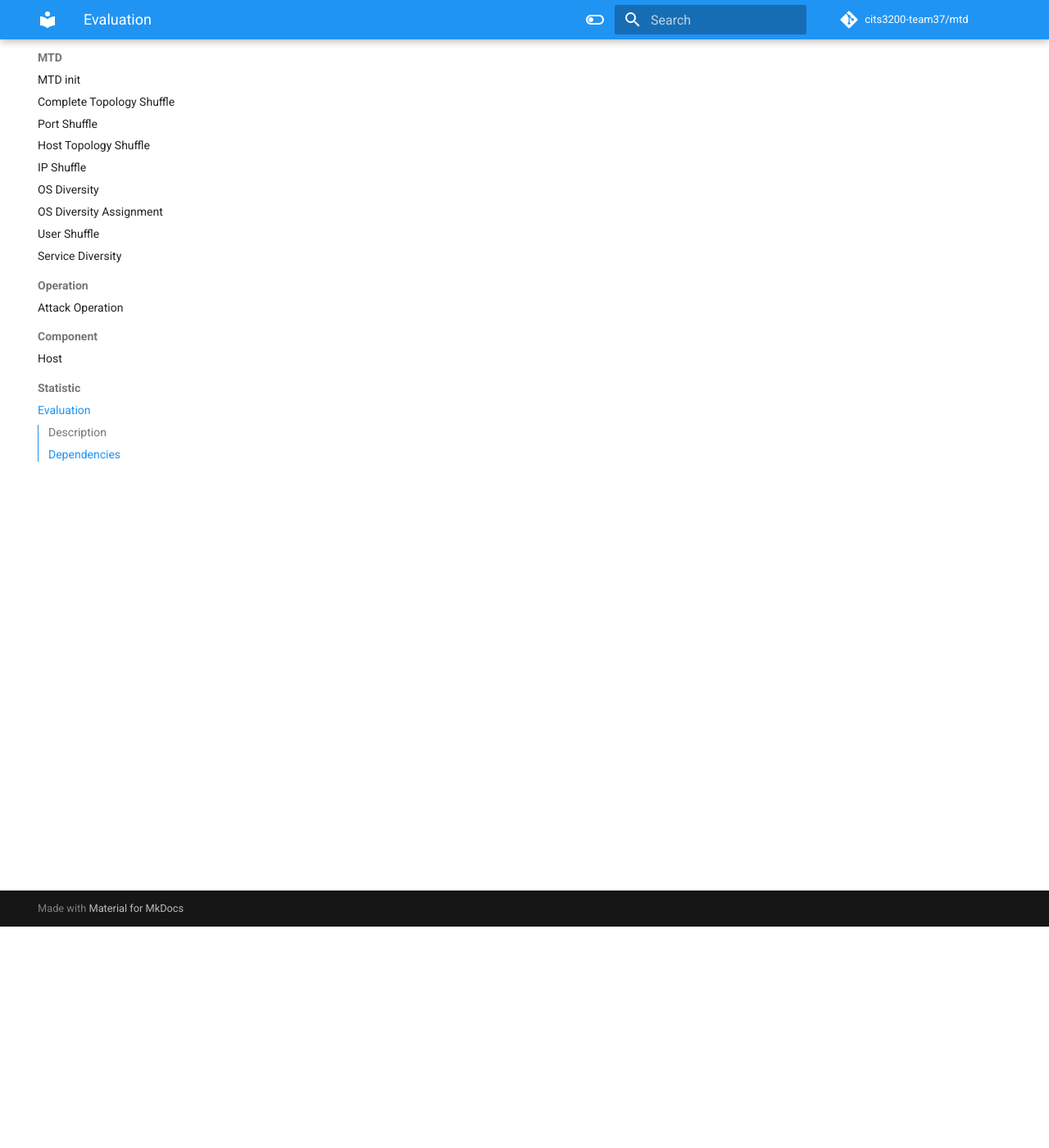
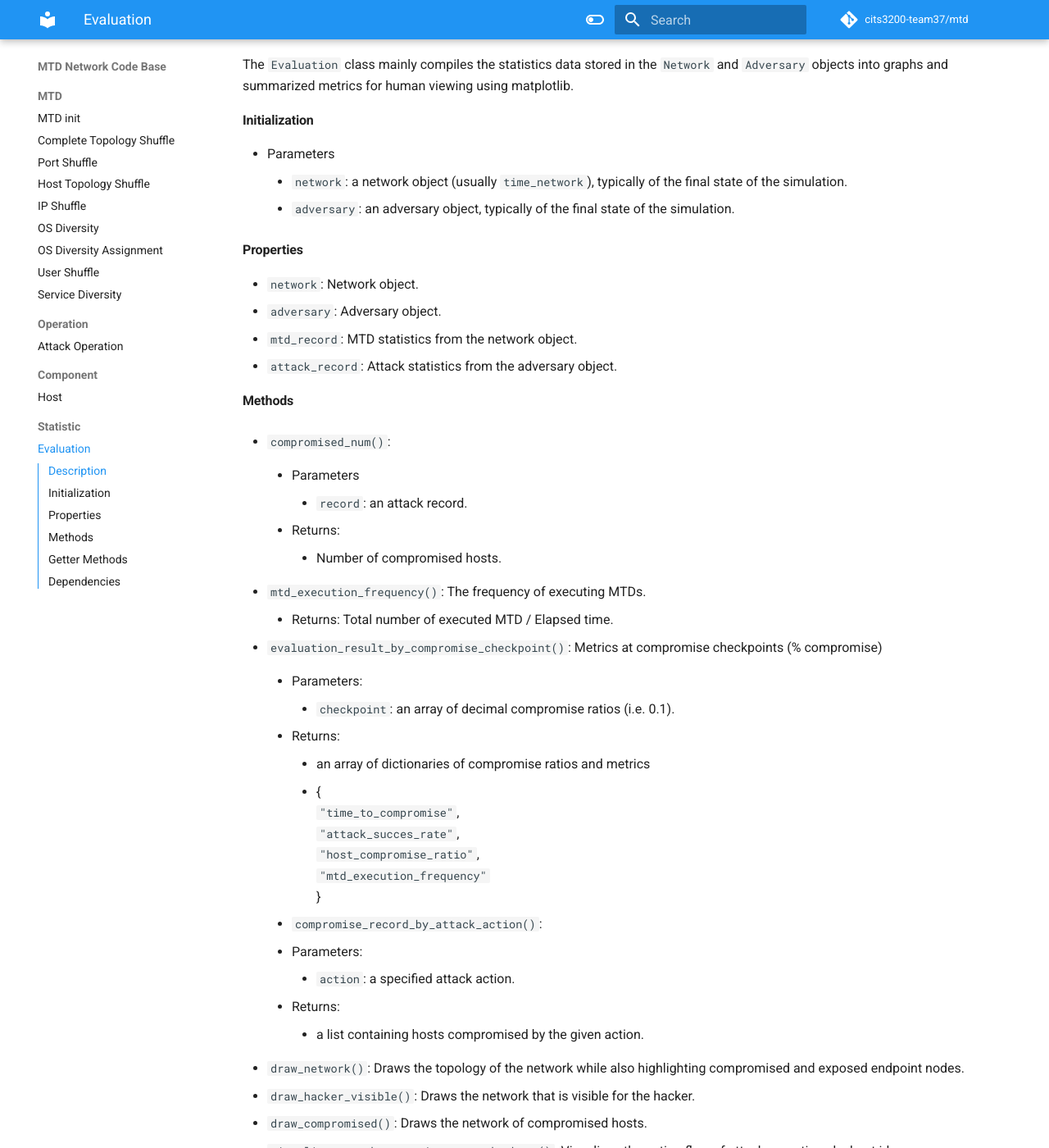
Before and after one commit to cits3200-team37/mtd, an MkDocs documentation site: the page built from server/Documentation/docs/mtdnetwork/statistic/evaluation.md, in a window 1280 px wide and 1400 px high, scrolled down 270 px. Shown: the whole window at 82% size. Built offline with MkDocs 1.6.1 and Material for MkDocs 9.7.7, drawn with Linux system fonts in a browser that asks for light colours; comment, search, counter and statistics services are not loaded; some of the changed text lies outside the part shown.

Commit message:
evaluation documentation

```diff
--- a/server/Documentation/docs/mtdnetwork/statistic/evaluation.md
+++ b/server/Documentation/docs/mtdnetwork/statistic/evaluation.md
@@ -1,5 +1,77 @@
 # Evaluation
+The `Evaluation` class in `evaluation.py` serves to derive useful statistics from the `Network` and `Adversary` objects of the simulation.
+#### Description
+The `Evaluation` class mainly compiles the statistics data stored in the `Network` and `Adversary` objects into graphs and summarized metrics for human viewing using matplotlib.
 
-#### Description
+#### Initialization
+- Parameters
+    - `network`: a network object (usually `time_network`), typically of the final state of the simulation.
+    - `adversary`: an adversary object, typically of the final state of the simulation.
 
+#### Properties
+- `network`: Network object.
+- `adversary`: Adversary object.
+- `mtd_record`: MTD statistics from the network object.
+- `attack_record`: Attack statistics from the adversary object.
+
+#### Methods
+
+- `compromised_num()`:
+    - Parameters
+        - `record`: an attack record.
+
+    - Returns:
+        - Number of compromised hosts.
+
+- `mtd_execution_frequency()`:
+    The frequency of executing MTDs.
+    - Returns: Total number of executed MTD / Elapsed time.
+
+- `evaluation_result_by_compromise_checkpoint()`:
+    Metrics at compromise checkpoints (% compromise)
+    - Parameters:
+        - `checkpoint`: an array of decimal compromise ratios (i.e. 0.1).
+
+    - Returns:
+        - an array of dictionaries of compromise ratios and metrics
+        - { <br>
+            `"time_to_compromise"`, <br>
+            `"attack_succes_rate"`, <br>
+            `"host_compromise_ratio"`, <br>
+            `"mtd_execution_frequency"` <br>
+        }
+- `compromise_record_by_attack_action()`:
+    - Parameters:
+        - `action`: a specified attack action.
+    - Returns:
+        - a list containing hosts compromised by the given action.
+
+- `draw_network()`:
+    Draws the topology of the network while also highlighting compromised and exposed endpoint nodes.
+
+-   `draw_hacker_visible()`:
+    Draws the network that is visible for the hacker.
+
+-   `draw_compromised()`:
+    Draws the network of compromised hosts.
+
+-   `visualise_attack_operation_group_by_host()`:
+    Visualises the action flow of attack operations by host ids.
+
+-   `visualise_attack_operation()`:
+    Visualises the action flow of attack operations by attack type.
+
+-   `visualise_mtd_operation()`:
+    Visualises the action flow of mtd operations.
+
+#### Getter Methods
+
+-   `get_network()`: Returns network object.
 #### Dependencies
+
+- `numpy`
+- `matplotlib/pyplot`
+- `matplotlib/lines`
+- `networkx`
+- `pandas`
+- `os`
```
